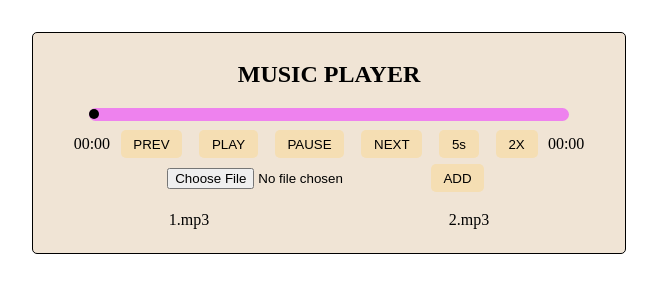
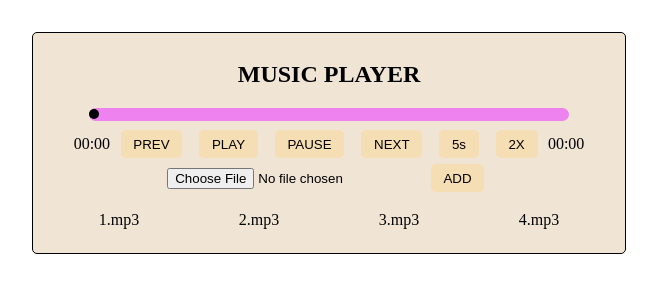
Before and after one commit to masoud-bahamin/music-player, a plain HTML site: page musicPlayer.html in a window 1280 px wide. Shown: the whole page, without its empty margins (311-968 px from the left). Drawn offline with Linux system fonts and the light colour scheme.

Commit message:
html file changed 2 music added

```diff
--- a/musicPlayer.html
+++ b/musicPlayer.html
@@ -29,6 +29,8 @@
         <div id="playlist">
             <p class="list">1.mp3</p>
             <p class="list">2.mp3</p>
+            <p class="list">3.mp3</p>
+            <p class="list">4.mp3</p>
         </div>
     </div>
    </div>
```
